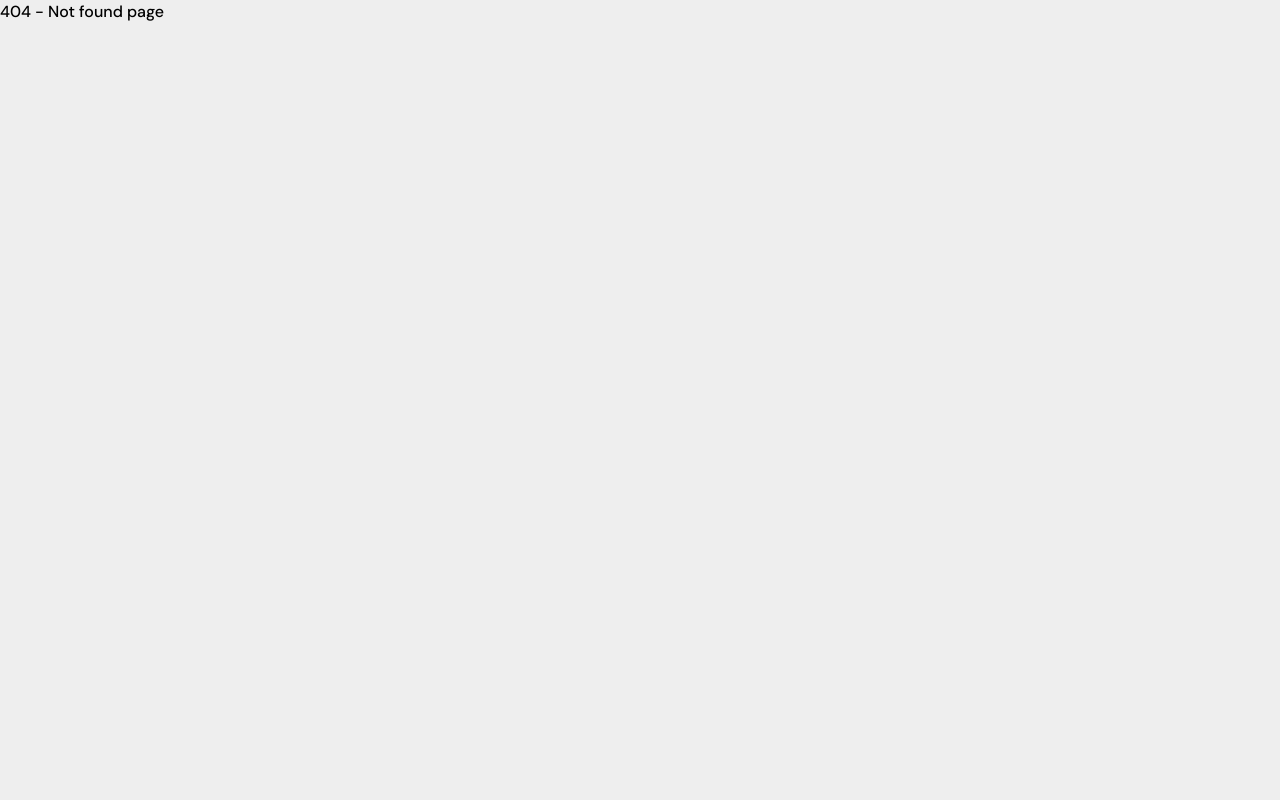
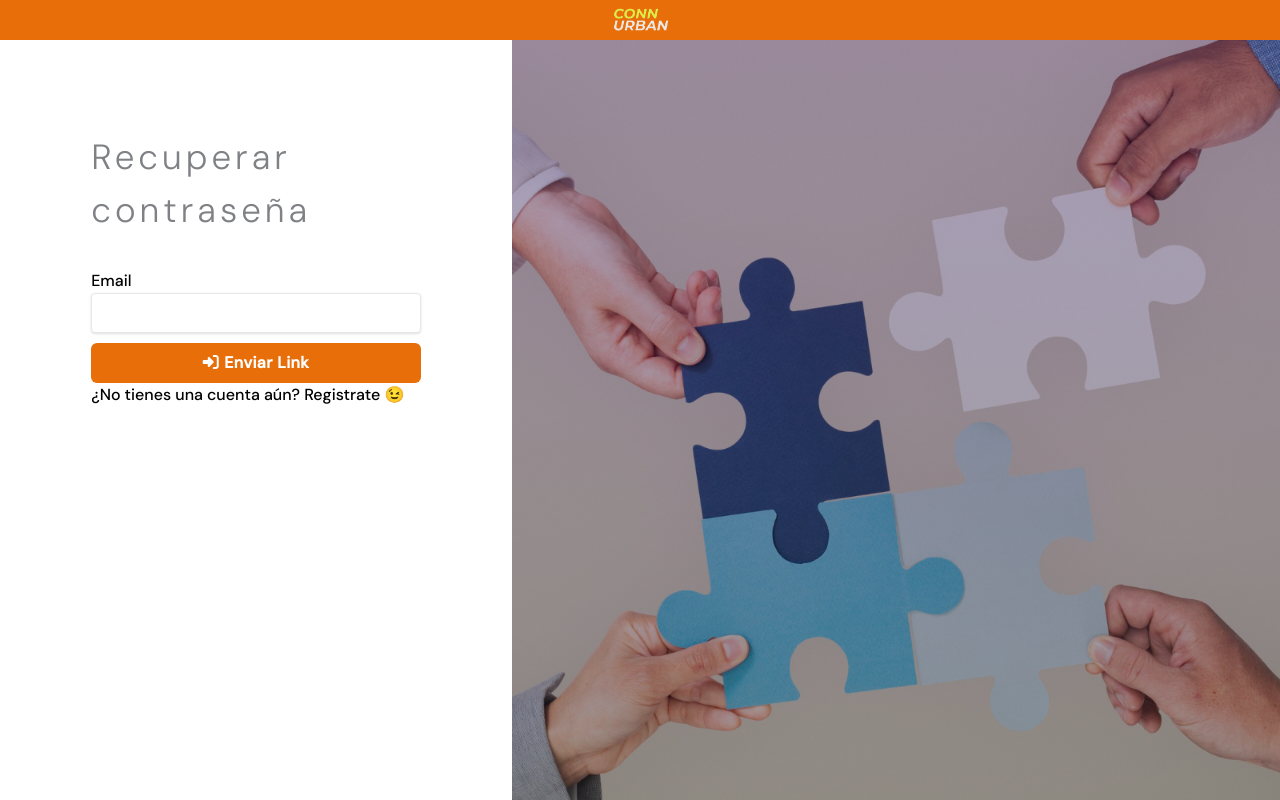
Before and after one commit to RadamantiumX/cu-web, a React (Vite) app: page /auth/recovery in a window 1280 px wide. Before the commit this address had no page. Built offline with nearby package versions, Linux system fonts and the light colour scheme.

Commit message:
cambios nuevos

```diff
--- /dev/null
+++ b/src/components/authPageComps/RecoveryForm.jsx
@@ -0,0 +1,24 @@
+import { Link } from "react-router-dom"
+import './auth.css'
+
+export default function RecoveryForm() {
+    return(
+        <form className="form__box">
+        <div className="auth__elements">
+          <div className='title__box__form'>
+             <h1>Recuperar contraseña</h1>
+          </div>
+
+            <label htmlFor="email">Email</label>
+            <input className='shadow appearance-none border rounded w-full py-2 px-3 text-gray-700 leading-tight focus:outline-none focus:shadow-outline' type="text" name="email"/>
+
+
+            <button className="tracking-wide btn-form-auth hover:bg-red-700 text-white font-bold py-2 px-4 rounded-md"><i style={{ marginRight: '5px' }} className="fa-solid fa-right-to-bracket"></i>Enviar Link</button>
+
+            <div>
+                <p>¿No tienes una cuenta aún?  <Link to="/auth/signup">Registrate 😉</Link></p>
+            </div>
+        </div>
+     </form>
+    )
+}
--- /dev/null
+++ b/src/components/authPageComps/ResetPasswordForm.jsx
@@ -0,0 +1,26 @@
+import { Link } from "react-router-dom"
+import './auth.css'
+
+export default function ResetPasswordForm() {
+    return(
+        <form className="form__box">
+        <div className="auth__elements">
+          <div className='title__box__form'>
+             <h1>Recuperar contraseña</h1>
+          </div>
+
+            <label htmlFor="password">Contraseña</label>
+            <input className='shadow appearance-none border rounded w-full py-2 px-3 text-gray-700 leading-tight focus:outline-none focus:shadow-outline' type="password" name="password"/>
+
+            <label htmlFor="password">Repetir la contraseña</label>
+            <input className='shadow appearance-none border rounded w-full py-2 px-3 text-gray-700 leading-tight focus:outline-none focus:shadow-outline' type="retype-password" name="password"/>
+
+            <button className="tracking-wide btn-form-auth hover:bg-red-700 text-white font-bold py-2 px-4 rounded-md"><i style={{ marginRight: '5px' }} className="fa-solid fa-right-to-bracket"></i>Actualizar contraseña</button>
+
+            <div>
+                <p>¿No tienes una cuenta aún?  <Link to="/auth/signup">Registrate 😉</Link></p>
+            </div>
+        </div>
+     </form>
+    )
+}
--- a/src/components/authPageComps/SigInForm.jsx
+++ b/src/components/authPageComps/SigInForm.jsx
@@ -14,12 +14,12 @@ export default function SignInForm() {
 
                     <label htmlFor="email">Email</label>
                     <input className='shadow appearance-none border rounded w-full py-2 px-3 text-gray-700 leading-tight focus:outline-none focus:shadow-outline' type="text" name="email"/>
-                    <label htmlFor="password">Password</label>
+                    <label htmlFor="password">Contraseña</label>
                     <input className='shadow appearance-none border rounded w-full py-2 px-3 text-gray-700 leading-tight focus:outline-none focus:shadow-outline' type="password" name="password"/>
                     <div className='remember__box'>
                         <label htmlFor="remember">Recordarme</label>
                         <input type="checkbox" name="remember" placeholder="Recordarme"/>
-                        <Link>Olvidaste tu contraseña?</Link>
+                        <Link to="/auth/recovery">Olvidaste tu contraseña?</Link>
                     </div>
                     <button className="tracking-wide btn-form-auth hover:bg-red-700 text-white font-bold py-2 px-4 rounded-md"><i style={{ marginRight: '5px' }} className="fa-solid fa-right-to-bracket"></i>Ingresar</button>
 
--- a/src/components/authPageComps/SignUpForm.jsx
+++ b/src/components/authPageComps/SignUpForm.jsx
@@ -12,9 +12,10 @@ export default function SignUpForm() {
                     <input className='shadow appearance-none border rounded w-full py-2 px-3 text-gray-700 leading-tight focus:outline-none focus:shadow-outline' type="text" name="email"/>
                     <label htmlFor="email">Email</label>
                     <input className='shadow appearance-none border rounded w-full py-2 px-3 text-gray-700 leading-tight focus:outline-none focus:shadow-outline' type="email" name="email"/>
-                    <label htmlFor="password">Password</label>
+                    <label htmlFor="password">Contraseña</label>
                     <input className='shadow appearance-none border rounded w-full py-2 px-3 text-gray-700 leading-tight focus:outline-none focus:shadow-outline' type="password" name="password"/>
-
+                    <label htmlFor="password">Repetir contraseña</label>
+                    <input className='shadow appearance-none border rounded w-full py-2 px-3 text-gray-700 leading-tight focus:outline-none focus:shadow-outline' type="password" name="password"/>
                     <button className="tracking-wide btn-form-auth hover:bg-red-700 text-white font-bold py-2 px-4 rounded-md"><i style={{ marginRight: '5px' }} className="fa-solid fa-user-plus"></i>Crear Cuenta</button>
                     <div>
                         <p>¿Ya tiénes una cuenta?  <Link to="/auth/signin">Inícia sesión 😎</Link></p>
--- a/src/components/authPageComps/auth.css
+++ b/src/components/authPageComps/auth.css
@@ -108,7 +108,7 @@
 @media only screen and (max-width: 510px) {
     .auth-form-section{
         width: 100%;
-        background-image: linear-gradient(to top,  rgba(24, 26, 29, 0.404)0%,rgba(50, 24, 92, 0.404)100%), url(../../assets/obelisco-bs-as-city-splash.jpeg);
+        background-image: linear-gradient(to top,  rgba(24, 26, 29, 0.404)0%,rgba(50, 24, 92, 0.404)100%), url(../../assets/ppl-holding-puzzle-four.jpg);
         background-size: cover;
         background-repeat: no-repeat;
         background-position: center;
--- a/src/components/layoutComps/layout.css
+++ b/src/components/layoutComps/layout.css
@@ -112,7 +112,7 @@
 .image-section-auth{
   height: 100vh;
   width: 60%;
-  background-image: linear-gradient(to top,  rgba(24, 26, 29, 0.404)0%,rgba(50, 24, 92, 0.404)100%), url(../../assets/obelisco-bs-as-city-splash.jpeg);
+  background-image: linear-gradient(to top,  rgba(24, 26, 29, 0.404)0%,rgba(50, 24, 92, 0.404)100%), url(../../assets/ppl-holding-puzzle-four.jpg);
   background-size: cover;
   background-repeat: no-repeat;
 
@@ -264,5 +264,12 @@
   }
     /* Splash */
 
+    /* Top Banner */
+    .top-banner .a img{
+      width: 15%;
+      height: auto;
+    }
+    /* Top Banner */
+
 
   }
--- /dev/null
+++ b/src/pages/Recovery.jsx
@@ -0,0 +1,6 @@
+import RecoveryForm from "../components/authPageComps/RecoveryForm"
+export default function Recovery() {
+    return(
+     <RecoveryForm/>
+    )
+}
--- /dev/null
+++ b/src/pages/ResetPassword.jsx
@@ -0,0 +1,5 @@
+export default function RessetPassword() {
+    return(
+        <></>
+    )
+}
```
Also changed, not shown: src/router.jsx (+10 -0 lines), src/assets/ppl-holding-puzzle-four.jpg (added).
